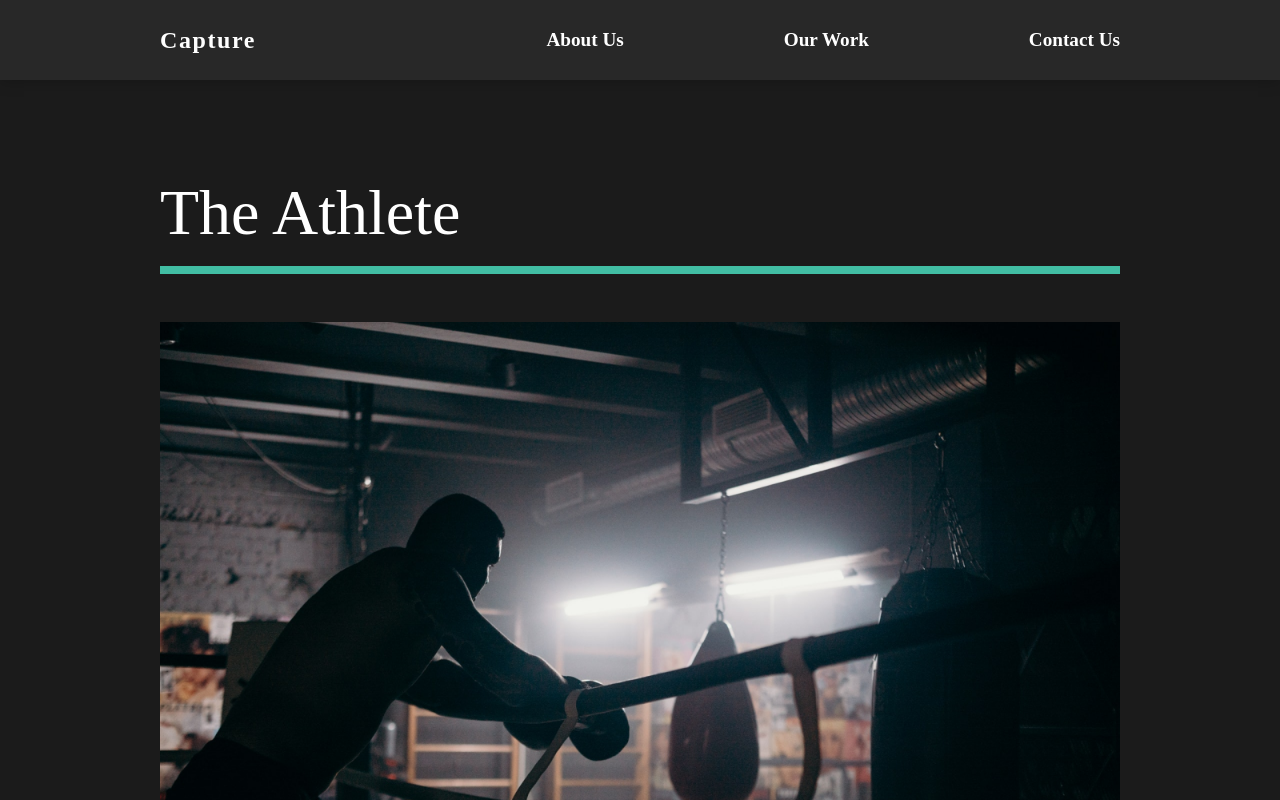
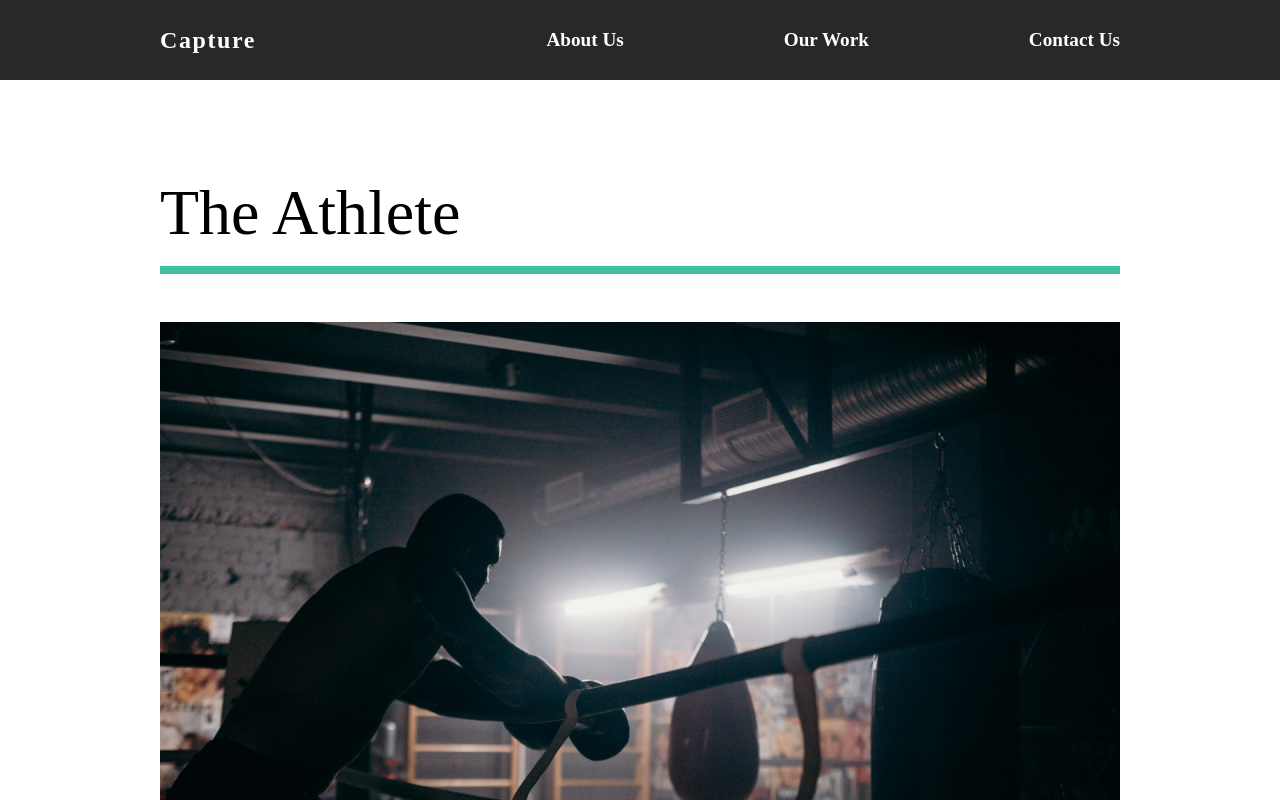
Before and after one commit to patelharsh9797/capture-clone-developedByEd, a React (Vite) app: page /work in a window 1280 px wide. Shown: the top 800 px of the page. Built offline with nearby package versions, Linux system fonts and the light colour scheme; a web font is replaced by a local one.

Commit message:
2. Initial Farmer Motion Setup

```diff
--- a/src/App.jsx
+++ b/src/App.jsx
@@ -1,5 +1,5 @@
 import { useState } from "react";
-import { Routes, Route } from "react-router-dom";
+import { Routes, Route, useLocation } from "react-router-dom";
 // TODO Global Style
 import GlobalStyle from "./components/GlobalStyle";
 
@@ -10,19 +10,26 @@ import OurWork from "./pages/OurWork";
 import ContactUs from "./pages/ContactUs";
 import MovieDetail from "./pages/MovieDetail";
 
+// TODO Animations
+import { AnimatePresence } from "framer-motion";
+
 // TODO: Main App Function
 function App() {
+  const location = useLocation();
+
   return (
     <div className="App">
       <GlobalStyle />
       <Nav />
 
-      <Routes>
-        <Route path="/" element={<AboutUS />}></Route>
-        <Route path="/work" element={<OurWork />}></Route>
-        <Route path="/work/:id" element={<MovieDetail />}></Route>
-        <Route path="/contact" element={<ContactUs />}></Route>
-      </Routes>
+      <AnimatePresence exitBeforeEnter>
+        <Routes location={location} key={location.pathname}>
+          <Route path="/" element={<AboutUS />}></Route>
+          <Route path="/work" element={<OurWork />}></Route>
+          <Route path="/work/:id" element={<MovieDetail />}></Route>
+          <Route path="/contact" element={<ContactUs />}></Route>
+        </Routes>
+      </AnimatePresence>
     </div>
   );
 }
--- a/src/components/AboutSection.jsx
+++ b/src/components/AboutSection.jsx
@@ -1,5 +1,7 @@
 import React from "react";
 // import styled from "styled-components";
+// TODO framer motion
+import { motion } from "framer-motion";
 
 // TODO Importing Styled components from 'style.jsx'
 import { About, Description, Image, Hide } from "../style";
@@ -12,19 +14,19 @@ const AboutSection = () => {
   return (
     <About>
       <Description>
-        <div className="title">
+        <motion.div>
           <Hide>
-            <h2>We work to make</h2>
+            <motion.h2>We work to make</motion.h2>
           </Hide>
           <Hide>
-            <h2>
+            <motion.h2>
               your <span>DREAMS</span> come
-            </h2>
+            </motion.h2>
           </Hide>
           <Hide>
-            <h2>true.</h2>
+            <motion.h2>true.</motion.h2>
           </Hide>
-        </div>
+        </motion.div>
         <p>
           Contact us for any photography or videography ideas that you have. We
           have professionals with amazing skills.
--- a/src/pages/AboutUs.jsx
+++ b/src/pages/AboutUs.jsx
@@ -1,5 +1,8 @@
 import React from "react";
-// Router
+
+// TODO Animations
+import { motion } from "framer-motion";
+import { pageAnimation } from "./animation";
 
 // TODO Page components
 import AboutSection from "../components/AboutSection";
@@ -8,11 +11,16 @@ import FaqSection from "../components/FaqSection";
 
 const AboutUs = () => {
   return (
-    <>
+    <motion.div
+      variants={pageAnimation}
+      initial="hidden"
+      animate="show"
+      exit="exit"
+    >
       <AboutSection />
       <ServicesSection />
       <FaqSection />
-    </>
+    </motion.div>
   );
 };
 
--- a/src/pages/ContactUs.jsx
+++ b/src/pages/ContactUs.jsx
@@ -1,11 +1,20 @@
 import React from "react";
 // import styled from 'styled-components';
 
+// TODO Animations
+import { motion } from "framer-motion";
+import { pageAnimation } from "./animation";
+
 const ContactUs = () => {
   return (
-    <>
+    <motion.div
+      variants={pageAnimation}
+      initial="hidden"
+      animate="show"
+      exit="exit"
+    >
       <h1>Contact Us</h1>
-    </>
+    </motion.div>
   );
 };
 
--- a/src/pages/MovieDetail.jsx
+++ b/src/pages/MovieDetail.jsx
@@ -2,6 +2,11 @@ import React, { useState, useEffect } from "react";
 import styled from "styled-components";
 // import { useNavigate, useLocation } from "react-router-dom";
 import { MovieState } from "../movieState";
+
+// TODO Animations
+import { motion } from "framer-motion";
+import { pageAnimation } from "./animation";
+
 // TODO
 const MovieDetail = () => {
   // const navigate = useNavigate();
@@ -20,7 +25,12 @@ const MovieDetail = () => {
   return (
     <>
       {movie && (
-        <Details>
+        <Details
+          variants={pageAnimation}
+          initial="hidden"
+          animate="show"
+          exit="exit"
+        >
           <Headline>
             <h2>{movie.title}</h2>
             <img src={movie.mainImg} alt="movie" />
@@ -45,7 +55,7 @@ const MovieDetail = () => {
 
 // styled component
 
-const Details = styled.div`
+const Details = styled(motion.div)`
   /* padding: 5rem 10rem; */
 `;
 
--- a/src/pages/OurWork.jsx
+++ b/src/pages/OurWork.jsx
@@ -1,6 +1,10 @@
 import React from "react";
 import styled from "styled-components";
 import { Link } from "react-router-dom";
+
+// TODO Animations
+import { motion } from "framer-motion";
+import { pageAnimation } from "./animation";
 
 // Importing Images
 import athlete from "../img/athlete-small.png";
@@ -9,7 +13,13 @@ import goodTimes from "../img/goodtimes-small.png";
 
 const OurWork = () => {
   return (
-    <Work>
+    <Work
+      variants={pageAnimation}
+      initial="hidden"
+      animate="show"
+      exit="exit"
+      style={{ background: "#fff" }}
+    >
       <Movie>
         <h2>The Athlete</h2>
         <div className="line"></div>
@@ -39,11 +49,11 @@ const OurWork = () => {
 
 // TODO styled components
 
-const Work = styled.div`
+const Work = styled(motion.div)`
   min-height: 100vh;
   padding: 5rem 10rem;
   overflow: hidden;
-
+  color: black;
   h2 {
     padding: 1rem 0;
   }
--- /dev/null
+++ b/src/pages/animation.jsx
@@ -0,0 +1,20 @@
+export const pageAnimation = {
+  hidden: {
+    opacity: 0,
+    y: 300,
+  },
+  show: {
+    opacity: 1,
+    y: 0,
+    transition: {
+      duration: 1,
+    },
+  },
+  exit: {
+    opacity: 0,
+    y: 300,
+    transition: {
+      duration: 1,
+    },
+  },
+};
```
